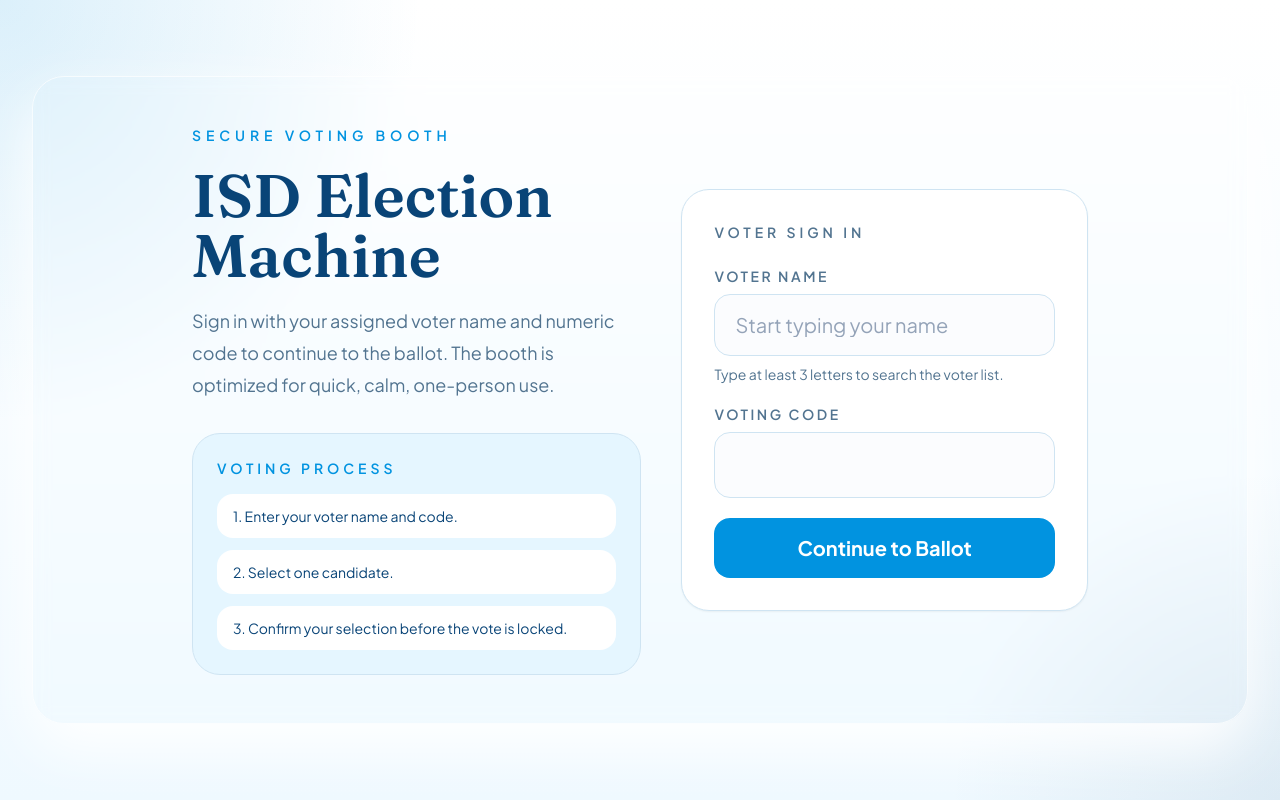
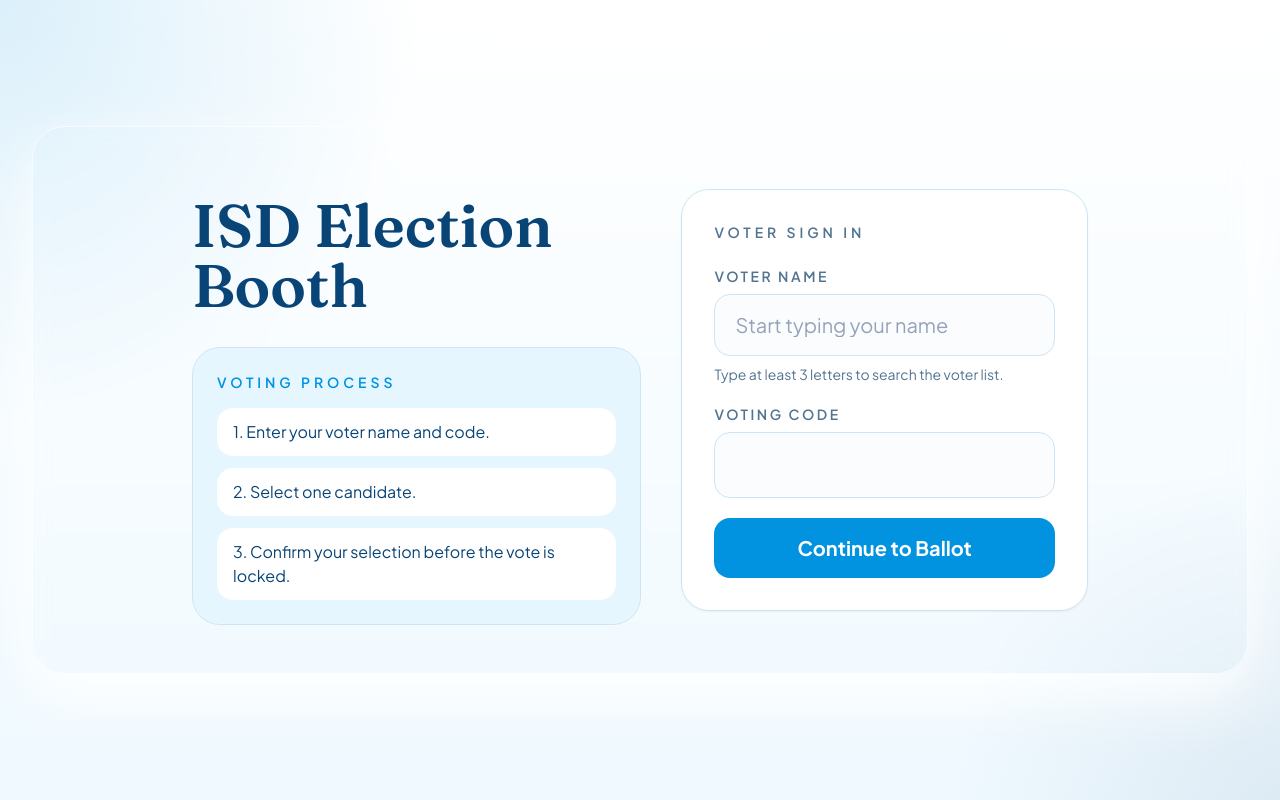
Before and after one commit to eigen-spaced/voting-booth, a FastAPI app: page / in a window 1280 px wide. Run offline with FastAPI, Linux system fonts and the light colour scheme; some libraries are stand-ins or nearby versions.

Commit message:
refactor: tiny stylistic changes

```diff
--- a/app/templates/login.html
+++ b/app/templates/login.html
@@ -3,12 +3,10 @@
 <div class="mx-auto max-w-4xl">
     <div class="grid gap-10 lg:grid-cols-[1.05fr_0.95fr] lg:items-center">
         <div class="text-center lg:text-left">
-            <p class="text-sm font-semibold uppercase tracking-[0.35em] text-brand">Secure Voting Booth</p>
-            <h1 class="mt-5 max-w-xl font-display text-5xl leading-tight text-ink md:text-6xl">ISD Election Machine</h1>
-            <p class="mt-5 max-w-xl text-lg leading-8 text-muted">Sign in with your assigned voter name and numeric code to continue to the ballot. The booth is optimized for quick, calm, one-person use.</p>
+            <h1 class="mt-5 max-w-xl font-display text-5xl leading-tight text-ink md:text-6xl">ISD Election Booth</h1>
             <div class="mt-8 hidden rounded-[28px] border border-line bg-brandSoft p-6 lg:block">
                 <p class="text-sm font-semibold uppercase tracking-[0.28em] text-brand">Voting Process</p>
-                <div class="mt-4 grid gap-3 text-left text-sm text-ink">
+                <div class="mt-4 grid gap-3 text-left text-md text-ink">
                     <div class="rounded-2xl bg-white px-4 py-3">1. Enter your voter name and code.</div>
                     <div class="rounded-2xl bg-white px-4 py-3">2. Select one candidate.</div>
                     <div class="rounded-2xl bg-white px-4 py-3">3. Confirm your selection before the vote is locked.</div>
```
